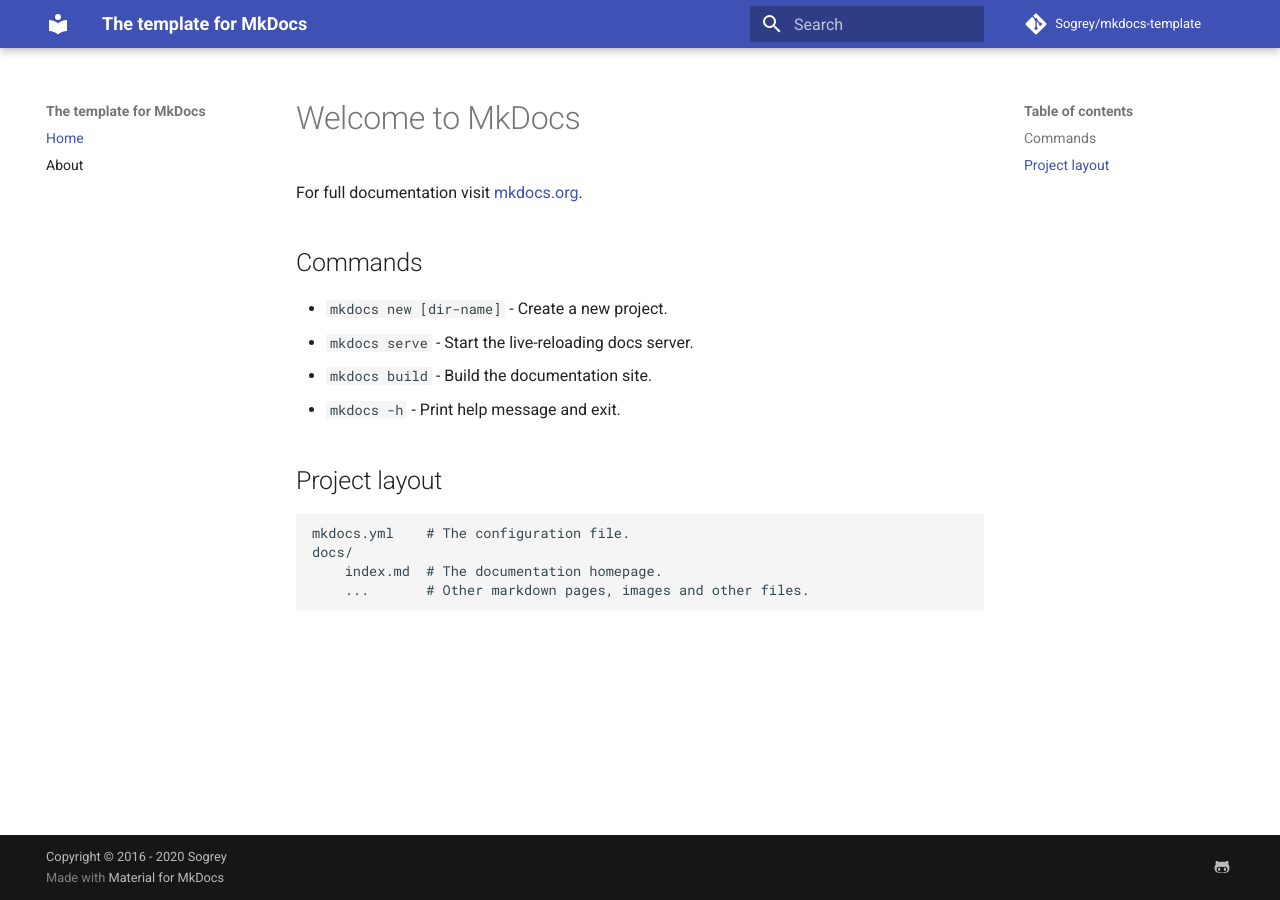
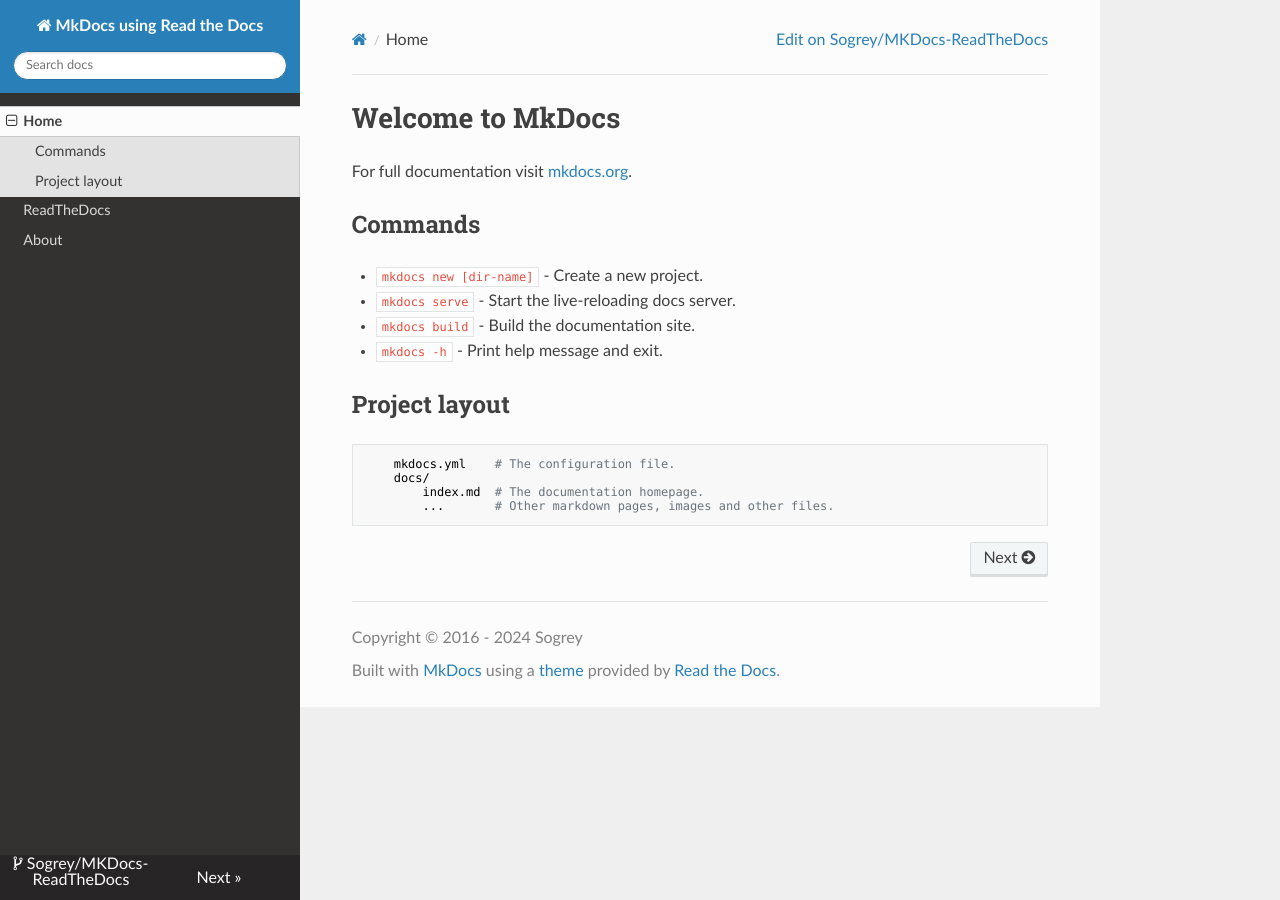
Before and after one commit to Sogrey/MKDocs-ReadTheDocs, an MkDocs documentation site: the page built from docs/index.md, in a window 1280 px wide. Built offline with MkDocs 1.6.1, drawn with Linux system fonts in a browser that asks for light colours; nearby versions of some CDN libraries; comment, search, counter and statistics services are not loaded.

Commit message:
using a theme provided by Read the Docs

````diff
--- a/docs/index.md
+++ b/docs/index.md
@@ -11,7 +11,9 @@
 
 ## Project layout
 
+``` yml
     mkdocs.yml    # The configuration file.
     docs/
         index.md  # The documentation homepage.
         ...       # Other markdown pages, images and other files.
+```
--- a/mkdocs.yml
+++ b/mkdocs.yml
@@ -1,19 +1,19 @@
 # Project information
-site_name: The template for MkDocs
-site_description: A Material Design theme for MkDocs
+site_name: MkDocs using Read the Docs
+site_description: Built with MkDocs using a theme provided by Read the Docs.
 site_author: Sogrey
-site_url: https://Sogrey.github.io/mkdocs-template/
+site_url: https://Sogrey.github.io/MKDocs-ReadTheDocs/
 
 # Repository
-repo_name: Sogrey/mkdocs-template
-repo_url: https://github.com/Sogrey/mkdocs-template
+repo_name: Sogrey/MKDocs-ReadTheDocs
+repo_url: https://github.com/Sogrey/MKDocs-ReadTheDocs
 
 # Copyright
-copyright: Copyright &copy; 2016 - 2020 Sogrey
+copyright: Copyright &copy; 2016 - 2024 Sogrey
 
 # Configuration
 theme:
-  name: material
+  name: readthedocs
   language: en
   palette:
     primary: indigo
@@ -24,13 +24,14 @@
 
 nav:
     - Home: index.md
+    - ReadTheDocs: ReadTheDocs.md
     - About: about.md
 
 # Extras
 extra:
   social:
     - icon: fontawesome/brands/github-alt
-      link: https://github.com/Sogrey/mkdocs-template
+      link: https://github.com/Sogrey/MKDocs-ReadTheDocs
     # - icon: fontawesome/brands/twitter
     #   link: https://twitter.com/squidfunk
     # - icon: fontawesome/brands/linkedin
````
Also changed, not shown: README.md (+2 -2 lines), docs/ReadTheDocs.md (added, +47 -0 lines), readthedocs.yml (added, +7 -0 lines).
